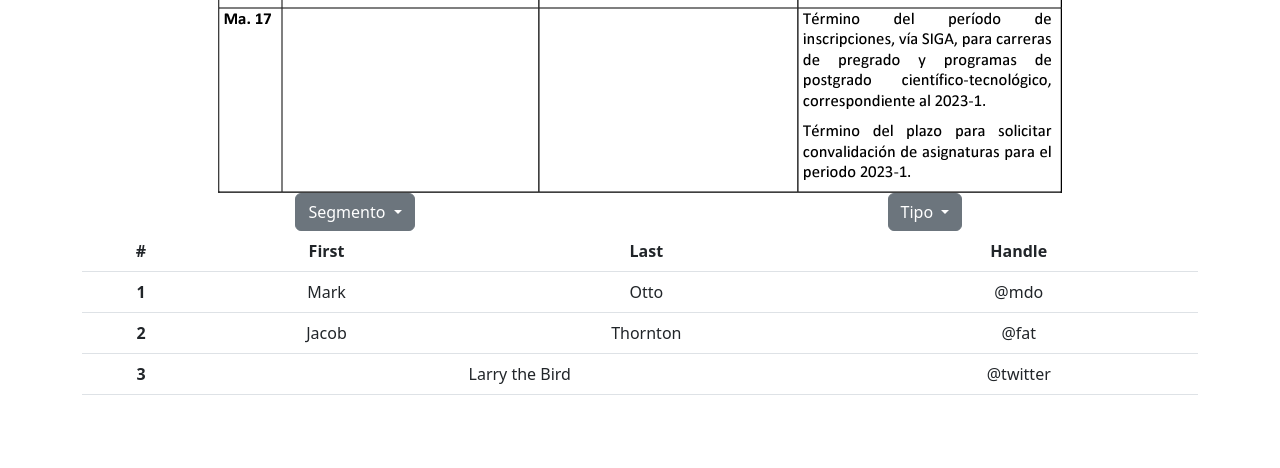
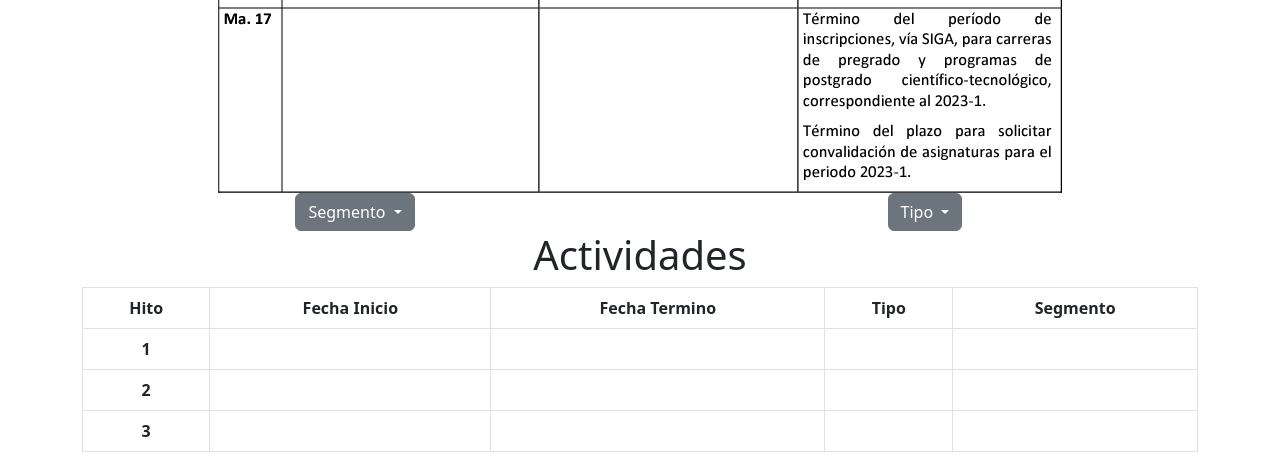
Before and after one commit to Alvaruto12/CERTAMEN3, a Django app: page / in a window 1280 px wide. Shown: the part 866-1334 px from the top of the page. Before the commit the page ends 1261 px from the top, so only its background shows below. Run offline with Django 4.2, Linux system fonts and the light colour scheme; data comes from the database, SQL or seed files in the repository; lists and menus that the app fills with data are empty; some libraries are stand-ins or nearby versions.

Commit message:
tabla monona

```diff
--- a/certamen3/cer3/miapp/templates/miapp/base.html
+++ b/certamen3/cer3/miapp/templates/miapp/base.html
@@ -42,13 +42,13 @@
         <div id="carouselExample" class="carousel slide">
           <div class="carousel-inner">
             <div class="carousel-item active">
-              <img src={% static 'miapp\img\Enero.png' %} class= 200px alt="...">
+              <img src={% static 'miapp\img\Enero.png' %} class= "" alt="...">
             </div>
             <div class="carousel-item">
-              <img src={% static 'miapp\img\Febrero.png' %} class= 200px alt="...">
+              <img src={% static 'miapp\img\Febrero.png' %} class= "" alt="...">
             </div>
             <div class="carousel-item">
-              <img src={% static 'miapp\img\Marzo.png' %} class= 200px alt="...">
+              <img src={% static 'miapp\img\Marzo.png' %} class= "" alt="...">
             </div>
           </div>
           <button class="carousel-control-prev" type="button" data-bs-target="#carouselExample" data-bs-slide="prev">
@@ -87,33 +87,41 @@
           </div>
         </div>
       </div>
+      <div class="row">
+        <h1>Actividades</h1>
+      </div>
       <div>
-        <table class="table">
+        <table class="table table-bordered">
           <thead>
             <tr>
-              <th scope="col">#</th>
-              <th scope="col">First</th>
-              <th scope="col">Last</th>
-              <th scope="col">Handle</th>
+              <th scope="col">Hito</th>
+              <th scope="col">Fecha Inicio</th>
+              <th scope="col">Fecha Termino</th>
+              <th scope="col">Tipo</th>
+              <th scope="col">Segmento</th>
             </tr>
           </thead>
           <tbody>
             <tr>
               <th scope="row">1</th>
-              <td>Mark</td>
-              <td>Otto</td>
-              <td>@mdo</td>
+              <td></td>
+              <td></td>
+              <td></td>
+              <td></td>
             </tr>
             <tr>
               <th scope="row">2</th>
-              <td>Jacob</td>
-              <td>Thornton</td>
-              <td>@fat</td>
+              <td></td>
+              <td></td>
+              <td></td>
+              <td></td>
             </tr>
             <tr>
               <th scope="row">3</th>
-              <td colspan="2">Larry the Bird</td>
-              <td>@twitter</td>
+              <td></td>
+              <td></td>
+              <td></td>
+              <td></td>
             </tr>
           </tbody>
         </table>
```
